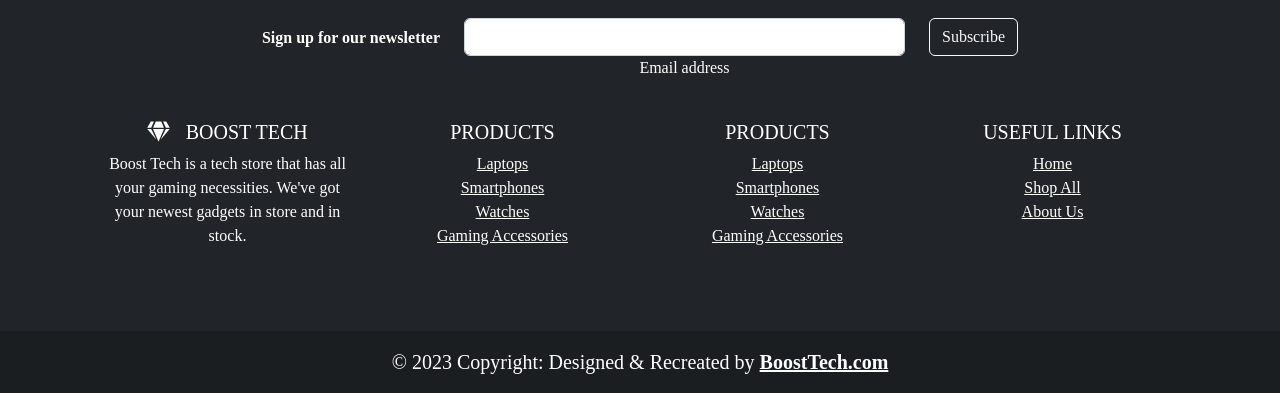
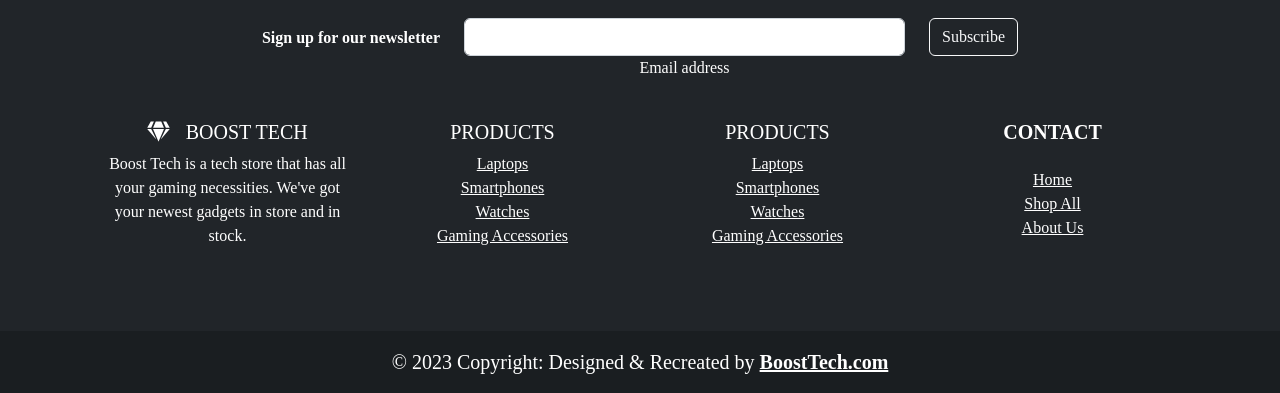
Before and after one commit to TaysWeb/BoostTech, a plain HTML site: page index.html in a window 1280 px wide. Shown: the part 2190-2583 px from the top of the page. Drawn offline with nearby package versions, Linux system fonts and the light colour scheme; a web font is replaced by a local one.

Commit message:
changes to html

```diff
--- a/index.html
+++ b/index.html
@@ -293,9 +293,10 @@
               </div>
               <!-- Grid column -->
 
+
           <!--Grid column-->
           <div class="col-lg-3 col-md-6 mb-4 mb-md-0">
-            <h5 class="text-uppercase">Useful Links</h5>
+            <h5 class="text-uppercase fw-bold mb-4">Contact</h5>
 
             <ul class="list-unstyled mb-0">
               <li>
```
